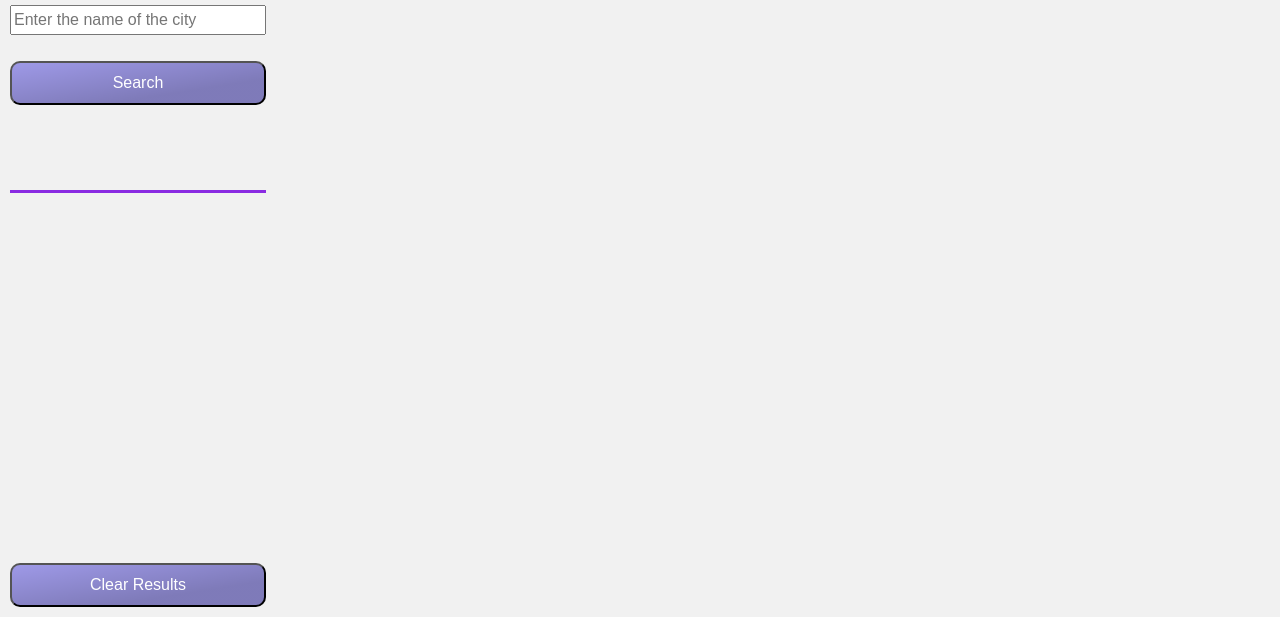
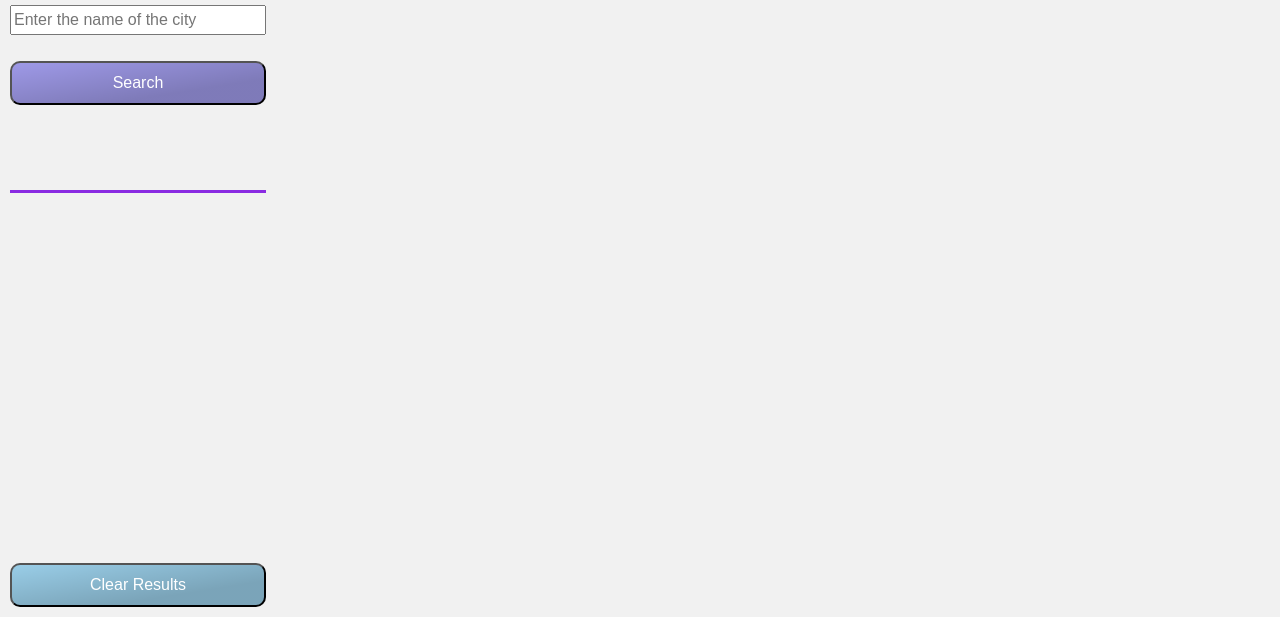
Before and after one commit to robinsonfdossantos/Weather_Dashboard, a plain HTML site: page index.html in a window 1280 px wide. Shown: the part 220-837 px from the top of the page. Drawn offline with nearby package versions, Linux system fonts and the light colour scheme.

Commit message:
Created button to clear storage and fixed buttons on screen

```diff
--- a/script.js
+++ b/script.js
@@ -165,11 +165,6 @@ function clearLocalStorage() {
 }
 
 
-
-
-
-
-
 //  ***** Call the function on button click *****
 $("#search-button").on("click", function() {
 
@@ -177,3 +172,5 @@ $("#search-button").on("click", function() {
   getWeather(city);
   getForecast();
 });
+
+displayCitiesButtons();
--- a/style.css
+++ b/style.css
@@ -114,4 +114,6 @@ button {
     margin: 10px;
     width: 20%;
     justify-content: center;
+    background-color: rgb(153, 205, 231);
+    background-image: linear-gradient(to top left, rgba(0, 0, 0, 0.2), rgba(0, 0, 0, 0.2) 30%, rgba(0, 0, 0, 0));
 }
```
Also changed, not shown: 1 other file.
